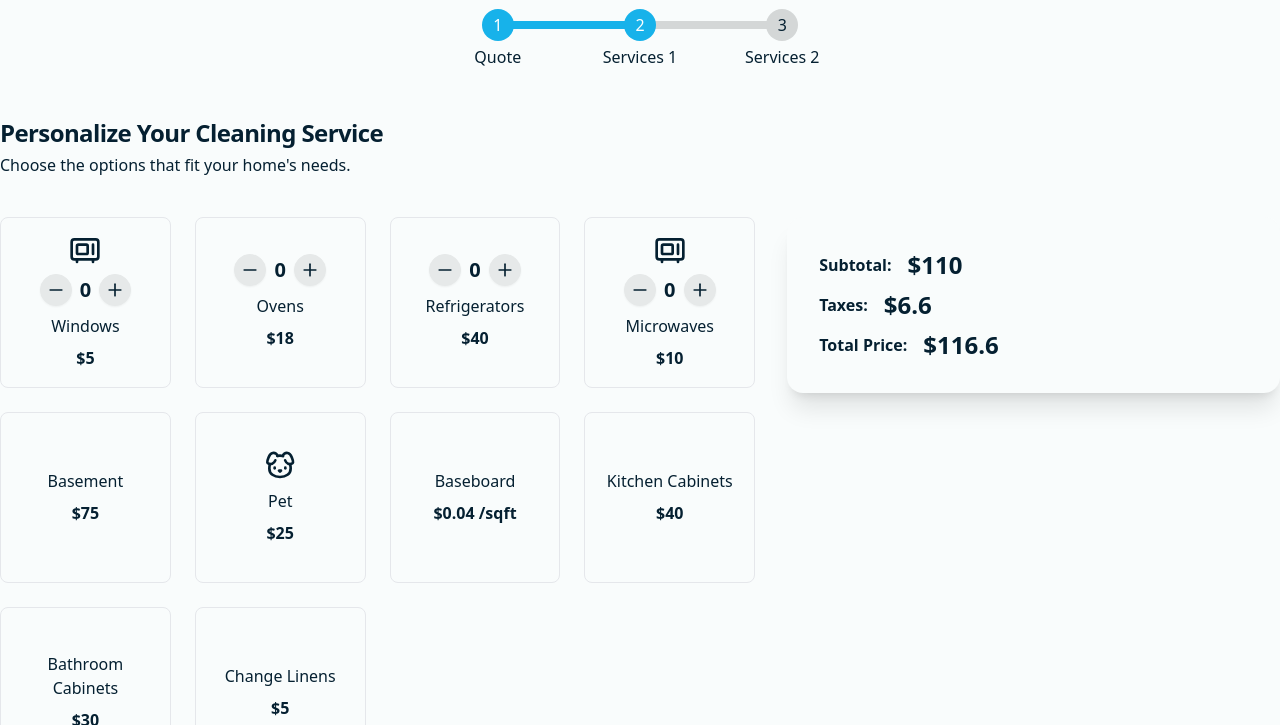
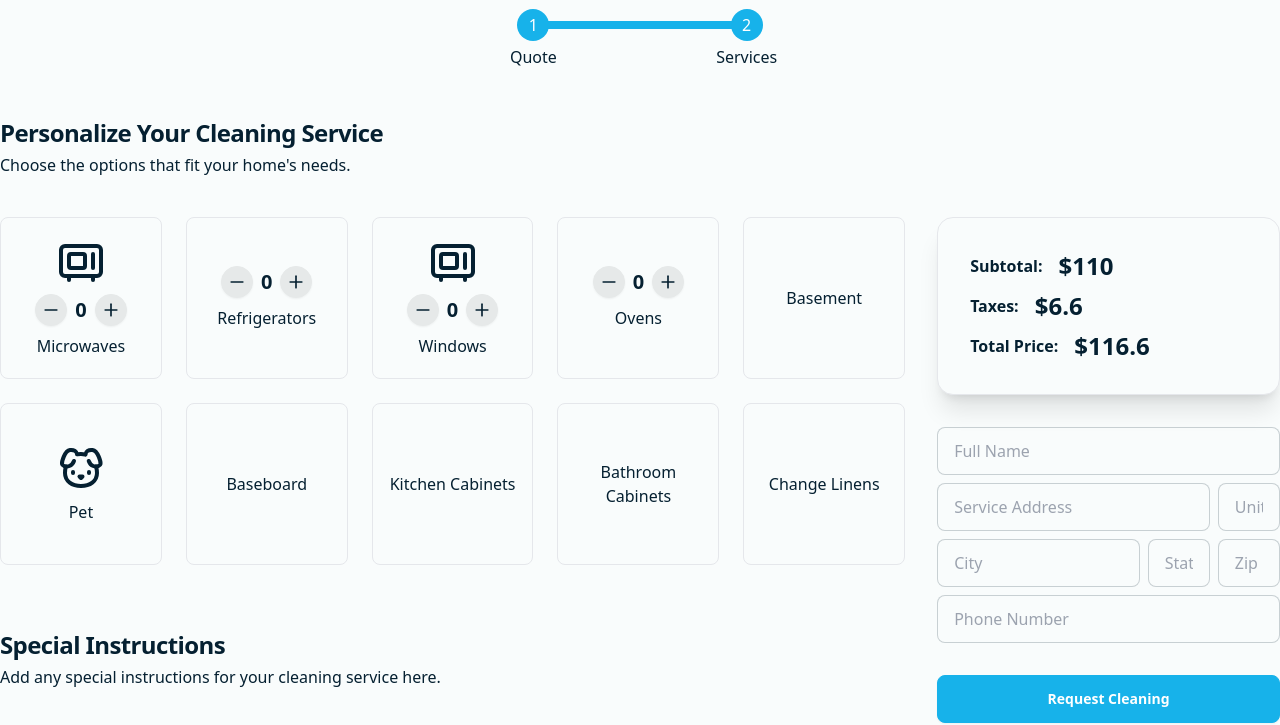
Before and after one commit to MileidysMaids/miledysmaids.com, a Gatsby site: page /service/booking in a window 1280 px wide. Both pictures are taken after a click on the element "Get Quote". Shown: the part 75-800 px from the top of the page. Built offline with nearby package versions, Linux system fonts and the light colour scheme; Gatsby itself is replaced by a stand-in of ours.

Commit message:
Stepper refactor

```diff
--- a/src/components/Booking/Booking.jsx
+++ b/src/components/Booking/Booking.jsx
@@ -5,8 +5,7 @@ import { Estimate } from "./Estimate";
 
 const steps = [
   { name: "Quote", component: Estimate },
-  { name: "Services 1", component: Services },
-  { name: "Services 2", component: Services },
+  { name: "Services", component: Services },
 ];
 
 export default function Booking() {
--- a/src/components/Booking/Services.jsx
+++ b/src/components/Booking/Services.jsx
@@ -2,15 +2,16 @@ import { useEstimate } from "@/hooks/useEstimate";
 import React from "react";
 import { useState } from "react";
 import { MicrowaveIcon, PlusIcon, MinusIcon, DogIcon } from "@/icons/Icons";
+import { useForm } from "react-hook-form";
 
 const Button = ({ children, className, ...props }) => (
-  <div className={["btn btn-sm", className].join(" ")} {...props}>
+  <button className={["btn btn-sm", className].join(" ")} {...props}>
     {children}
-  </div>
+  </button>
 );
 
 const Card = ({ children, className, ...props }) => (
-  <div className="card bg-base-100 shadow-xl" {...props}>
+  <div className="card border bg-base-100 shadow-xl" {...props}>
     <div className={["card-body", className].join(" ")}>{children}</div>
   </div>
 );
@@ -30,7 +31,7 @@ const Service = ({ option_name, label, handleOptionChange, map, price, per_squar
         map[option_name] > 0 ? "bg-primary text-white" : "",
       ].join(" ")}
       onClick={() => type === "boolean" && handleOptionChange(option_name, !map[option_name])}>
-      {Icon && <Icon className="h-8 w-8" />}
+      {Icon && <Icon className="h-12 w-12" />}
       {type === "count" && (
         <div className="flex items-center gap-2">
           <Button className="btn-circle p-1" onClick={() => handleOnClick(option_name, "subtract")}>
@@ -45,16 +46,17 @@ const Service = ({ option_name, label, handleOptionChange, map, price, per_squar
         </div>
       )}
       <span>{label}</span>
-      <span className="font-bold">
+      {/* <span className="font-bold">
         ${price} {per_square ? "/sqft" : ""}
-      </span>
+      </span> */}
     </div>
   );
 };
 
-export const Services = ({ onNext, onBack }) => {
+export const Services = ({ onNext, onBack, getFormData }) => {
   const [customOptions, setCustomOptions] = useState({});
   const { calculate, estimate, prices } = useEstimate();
+  const { register, handleSubmit } = useForm();
 
   const handleOptionChange = (option, value) => {
     setCustomOptions((prev) => ({ ...prev, [option]: value }));
@@ -64,26 +66,21 @@ export const Services = ({ onNext, onBack }) => {
     calculate(customOptions);
   }, [customOptions]);
 
-  const options = [
+  const options = React.useMemo(
+    () => [
+      { label: "Microwaves", type: "count", option_name: "microwave_count", Icon: MicrowaveIcon, price: prices["microwave_cost"] },
+      { label: "Refrigerators", type: "count", option_name: "refrigerator_count", price: prices["refrigerator_cost"] },
       { label: "Windows", type: "count", option_name: "window_count", Icon: MicrowaveIcon, price: prices["windows_cost"] },
       { label: "Ovens", type: "count", option_name: "oven_count", price: prices["oven_cost"] },
-    { label: "Refrigerators", type: "count", option_name: "refrigerator_count", price: prices["refrigerator_cost"] },
-    { label: "Microwaves", type: "count", option_name: "microwave_count", Icon: MicrowaveIcon, price: prices["microwave_cost"] },
       { label: "Basement", type: "boolean", option_name: "has_basement", price: prices["basement_cost"] },
       { label: "Pet", type: "boolean", option_name: "has_pet", Icon: DogIcon, price: prices["pet_charge_cost"] },
       { label: "Baseboard", type: "boolean", option_name: "has_baseboard", price: prices["baseboard_cost"], per_square: true },
       { label: "Kitchen Cabinets", type: "boolean", option_name: "has_kitchen_cabinets", price: prices["kitchen_cab_cost"] },
       { label: "Bathroom Cabinets", type: "boolean", option_name: "has_bathroom_cabinets", price: prices["bathroom_cab_cost"] },
       { label: "Change Linens", type: "boolean", option_name: "has_change_linens", price: prices["change_linens_cost"] },
-  ];
-
-  const ServicesRender = () => {
-    return options.map(({ type, option_name, ...rest }) => {
-      const props = { option_name, map: customOptions, handleOptionChange, ...rest };
-
-      return <Service type={type} key={option_name} {...props} />;
-    });
-  };
+    ],
+    [],
+  );
 
   return (
     <section className="w-full py-12">
@@ -91,9 +88,22 @@ export const Services = ({ onNext, onBack }) => {
         <h1 className="text-2xl font-bold tracking-tight">Personalize Your Cleaning Service</h1>
         <p className="text-muted-foreground">Choose the options that fit your home's needs.</p>
       </div>
-      <div className="container grid grid-cols-5 gap-6 md:gap-8">
-        <div className="col-span-3 grid grid-cols-1 gap-6 sm:grid-cols-2 md:grid-cols-4">
-          <ServicesRender />
+      <div className="container grid grid-cols-7 gap-2 md:gap-8">
+        <div className="col-span-5 grid grid-cols-1 gap-6 sm:grid-cols-2 md:grid-cols-5">
+          <div className="col-span-5 grid grid-cols-1 gap-6 sm:grid-cols-2 md:grid-cols-5">
+            {options.map(({ type, option_name, ...rest }) => {
+              const props = { option_name, map: customOptions, handleOptionChange, ...rest };
+              return <Service type={type} key={option_name} {...props} />;
+            })}
+          </div>
+          {/* Text area for special instructions */}
+          <div className="col-span-5 mt-10 flex flex-col gap-1">
+            <div className="mb-10 flex flex-col gap-1">
+              <label className="text-2xl font-bold tracking-tight">Special Instructions</label>
+              <p className="text-muted-foreground">Add any special instructions for your cleaning service here.</p>
+            </div>
+            <textarea className="textarea textarea-bordered h-32 w-full" placeholder="Special Instructions" {...register("instructions")} />
+          </div>
         </div>
 
         <div className="col-span-2 flex flex-col gap-4 md:flex-col md:gap-8">
@@ -111,13 +121,21 @@ export const Services = ({ onNext, onBack }) => {
               <span className="text-2xl font-bold">${estimate.total}</span>
             </div>
           </Card>
+
+          <form className="grid grid-cols-5 gap-2">
+            <input className="input input-bordered col-span-5" type="text" placeholder="Full Name" {...register("full_name")} />
+            <input className="input input-bordered col-span-4" type="text" placeholder="Service Address" {...register("address")} />
+            <input className="input input-bordered col-span-1" type="text" placeholder="Unit #" {...register("unit")} />
+            <input className="input input-bordered col-span-3" type="text" placeholder="City" {...register("city")} />
+            <input className="input input-bordered col-span-1" type="text" placeholder="State" {...register("state")} />
+            <input className="input input-bordered col-span-1" type="text" placeholder="Zip" {...register("zip")} />
+            <input className="input input-bordered col-span-5" type="tel" placeholder="Phone Number" {...register("phone")} />
+          </form>
+
+          <button className="btn btn-primary" onClick={onNext}>
+            Request Cleaning
+          </button>
         </div>
-      </div>
-
-      <div className="flex justify-end">
-        <Button size="lg" onClick={onNext}>
-          Request Cleaning
-        </Button>
       </div>
     </section>
   );
--- a/src/utils/calculateEstimate.js
+++ b/src/utils/calculateEstimate.js
@@ -138,6 +138,7 @@ export const calculateEstimate = (props) => {
 
   // Calculate taxes
   const taxes = subtotal * TAXES;
+  // const taxes = parseFloat((subtotal * (TAXES / 100)).toFixed(2));
 
   // Calculate final total
   const total = subtotal + taxes;
```
Lines whose indentation alone changed are shown as unchanged.
